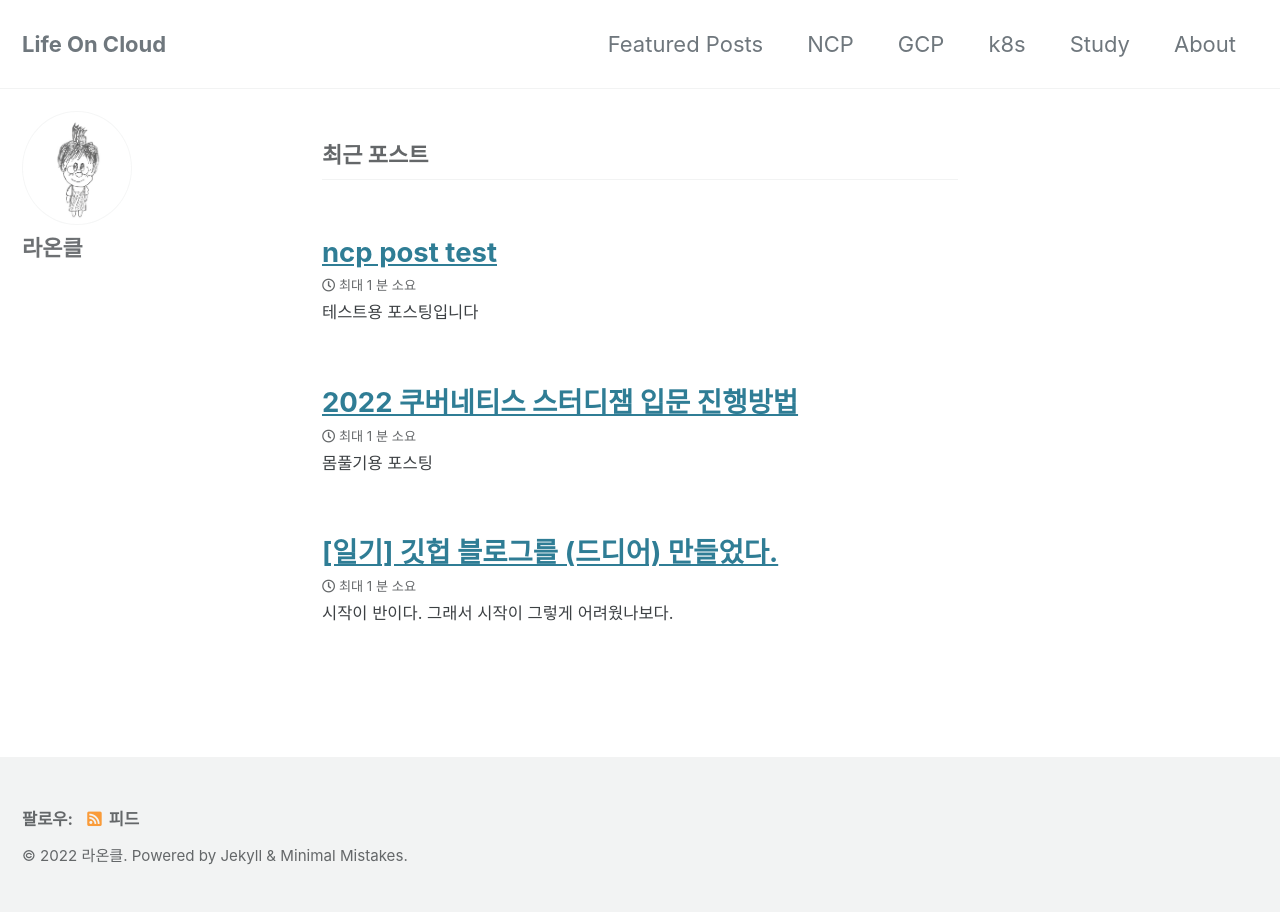
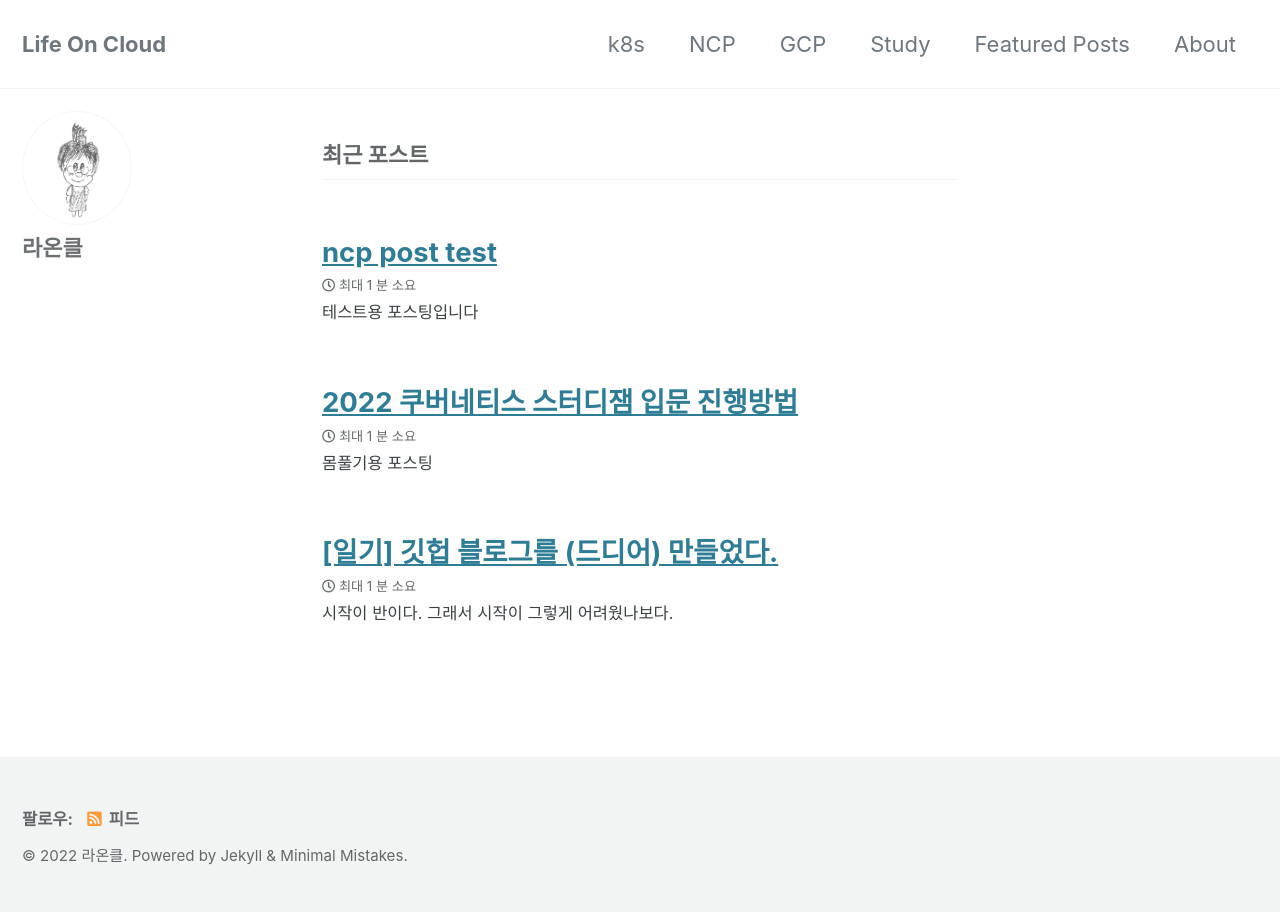
Before and after one commit to lifeoncloud/lifeoncloud.github.io, a Jekyll site: the page built from index.html, in a window 1280 px wide. Built offline with Jekyll 4.4.1, drawn with Linux system fonts in a browser that asks for light colours; cached includes are drawn as plain includes; the list of posts is cut into pages by our own code.

Commit message:
네비게이션 순서 변경

```diff
--- a/_data/navigation.yml
+++ b/_data/navigation.yml
@@ -1,14 +1,14 @@
 # main links
 main:
-  - title: "Featured Posts"
-    url: /categories/featured-posts/
+  - title: "k8s"
+    url: /k8s/
   - title: "NCP"
     url: /ncp/
   - title: "GCP"
     url: /gcp/
-  - title: "k8s"
-    url: /k8s/
   - title: "Study"
     url: /study/
+  - title: "Featured Posts"
+    url: /categories/featured-posts/
   - title: "About"
     url: https://lifeoncloud.github.io/about
```
